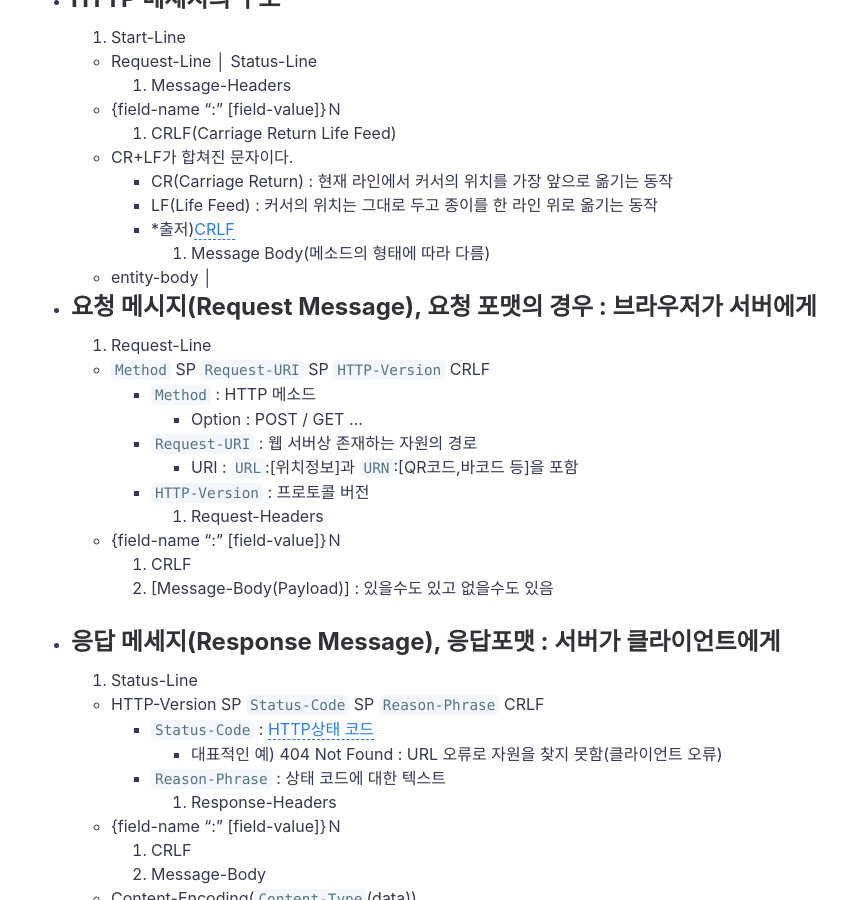
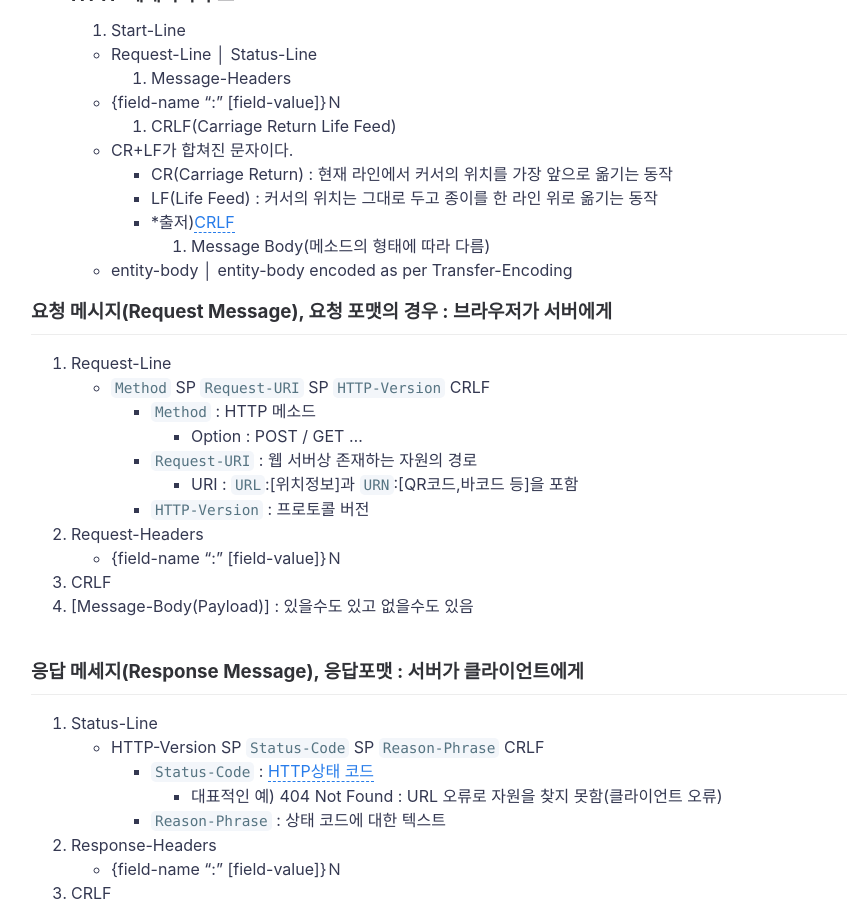
Before and after one commit to Yeji-Jang1210/Yeji-Jang1210.github.io, a Jekyll site: the page built from _posts/2020-09-20-JSP-study-3rd.md, in a window 1280 px wide and 900 px high, scrolled down 1043 px. Shown: the whole window, without its empty margins (189-1036 px from the left). Built offline with Jekyll 4.4.1, drawn with Linux system fonts in a browser that asks for light colours; comment, search, counter and statistics services are not loaded.

Commit message:
Update 2020-09-20-JSP-study-3rd.md

```diff
--- a/_posts/2020-09-20-JSP-study-3rd.md
+++ b/_posts/2020-09-20-JSP-study-3rd.md
@@ -18,8 +18,7 @@ categories : [JSP]
 ## HTTP 메세지(Message)
 ---
 * HTTP 대화의 기본단위(basic unit of HTTP communication)이다.
-* HTTP 메세지의 구조
----
+### HTTP 메세지의 구조
 1. Start-Line
     * Request-Line │ Status-Line
 1. Message-Headers
@@ -30,10 +29,10 @@ categories : [JSP]
         * LF(Life Feed) : 커서의 위치는 그대로 두고 종이를 한 라인 위로 옮기는 동작
         * *출저)[CRLF](https://m.blog.naver.com/PostView.nhn?blogId=pthread_join&logNo=220720777376&proxyReferer=https:%2F%2Fwww.google.com%2F)
 1. Message Body(메소드의 형태에 따라 다름)
-    * entity-body │ <entity-body encoded as per Transfer-Encoding>
+    * entity-body │ entity-body encoded as per Transfer-Encoding
 <br>
 
-* **요청** 메시지(Request Message), 요청 포맷의 경우 : 브라우저가 서버에게
+### **요청** 메시지(Request Message), 요청 포맷의 경우 : 브라우저가 서버에게
 ---
 1. Request-Line
     * `Method` SP `Request-URI` SP `HTTP-Version` CRLF
@@ -48,7 +47,7 @@ categories : [JSP]
 1. [Message-Body(Payload)] : 있을수도 있고 없을수도 있음
 <br>
 
-* **응답** 메세지(Response Message), 응답포맷 : 서버가 클라이언트에게
+### **응답** 메세지(Response Message), 응답포맷 : 서버가 클라이언트에게
 ---
 1. Status-Line
     * HTTP-Version SP `Status-Code` SP `Reason-Phrase` CRLF
```
